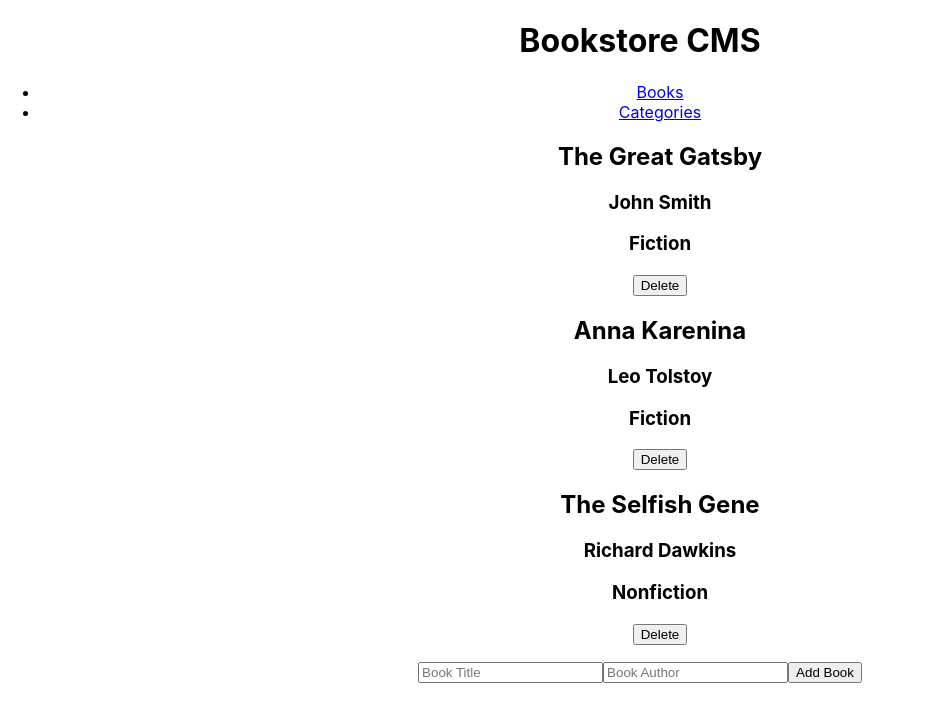
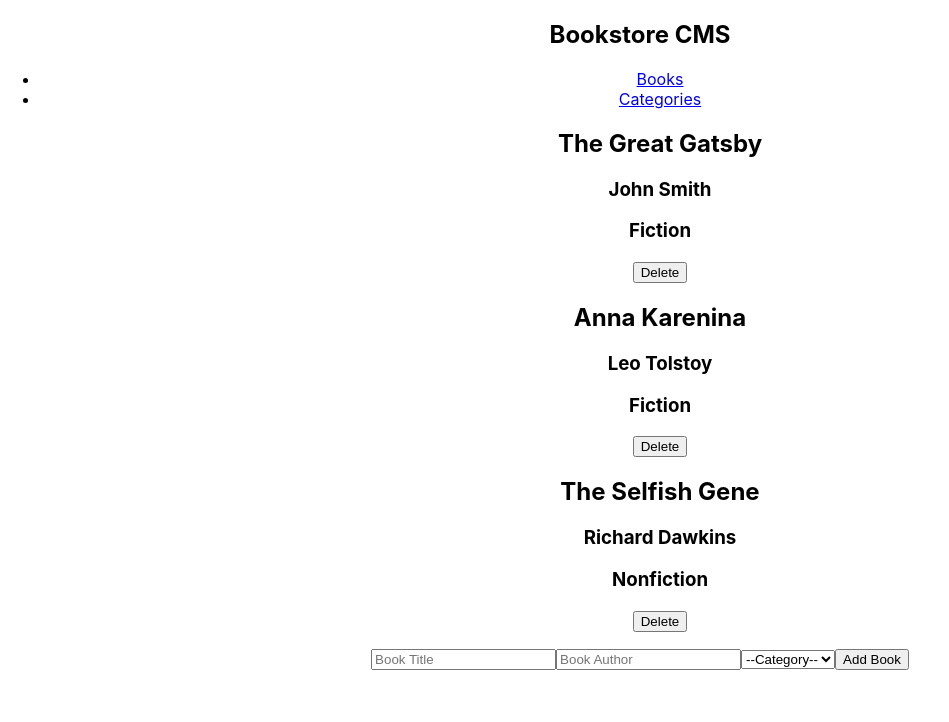
Before and after one commit to PabloEGonz/bookstore, a React (Create React App) app: page / in a window 1280 px wide. Shown: the top 722 px of the page, without its empty margins (0-949 px from the left). Built offline with nearby package versions, Linux system fonts and the light colour scheme.

Commit message:
Implement add reducer

```diff
--- a/src/App.js
+++ b/src/App.js
@@ -26,13 +26,13 @@ function App() {
 
 const Root = () => (
   <>
-    <div>
+    <nav className="flex">
       <h1>Bookstore CMS</h1>
-      <ul>
-        <li><Link to="/">Books</Link></li>
-        <li><Link to="/categories">Categories</Link></li>
+      <ul className="flex links">
+        <li><Link className="nav-link" to="/">Books</Link></li>
+        <li><Link className="nav-link" to="/categories">Categories</Link></li>
       </ul>
-    </div>
+    </nav>
     <div>
       <Outlet />
     </div>
--- a/src/components/Form.js
+++ b/src/components/Form.js
@@ -1,13 +1,61 @@
-import React from 'react';
+import React, { useState } from 'react';
+import { v4 as uuidv4 } from 'uuid';
+import { useDispatch } from 'react-redux';
+import { addBook } from '../redux/books/booksSlice';
 
 export default function Form() {
+  const [error, setError] = useState('');
+  const dispatch = useDispatch();
+  const [obj, setObj] = useState({
+    item_id: uuidv4(),
+    title: '',
+    author: '',
+    category: '',
+  });
+  const handleChange = (e) => {
+    e.preventDefault();
+    if (e.target.id === 'title') {
+      setObj({
+        ...obj,
+        title: e.target.value,
+      });
+    } else if (e.target.id === 'author') {
+      setObj({
+        ...obj,
+        author: e.target.value,
+      });
+    } else if (e.target.id === 'category') {
+      setObj({
+        ...obj,
+        category: e.target.value,
+      });
+    }
+  };
+  const handleSubmit = (e) => {
+    e.preventDefault();
+    if (obj.title.trim() && obj.author.trim() && obj.category.trim()) {
+      dispatch(addBook(obj));
+    } else {
+      setError('Please make sure you have fill out all the inputs.');
+    }
+  };
   return (
     <div>
-      <form action="post">
-        <input type="text" placeholder="Book Title" />
-        <input type="text" placeholder="Book Author" />
-        <button type="button">Add Book</button>
+      <form action="post" onChange={handleChange}>
+        <input id="title" type="text" placeholder="Book Title" value={obj.title} />
+        <input id="author" type="text" placeholder="Book Author" value={obj.author} />
+        <select id="category">
+          <option value="">--Category--</option>
+          <option value="Fantasy">Fantasy</option>
+          <option value="Horror">Horror</option>
+          <option value="SciFi">SciFi</option>
+          <option value="Adventure">Adventure</option>
+          <option value="Romance">Romance</option>
+          <option value="Other">Other</option>
+        </select>
+        <button type="button" onClick={handleSubmit}>Add Book</button>
       </form>
+      <span className="error">{error}</span>
     </div>
   );
 }
```
